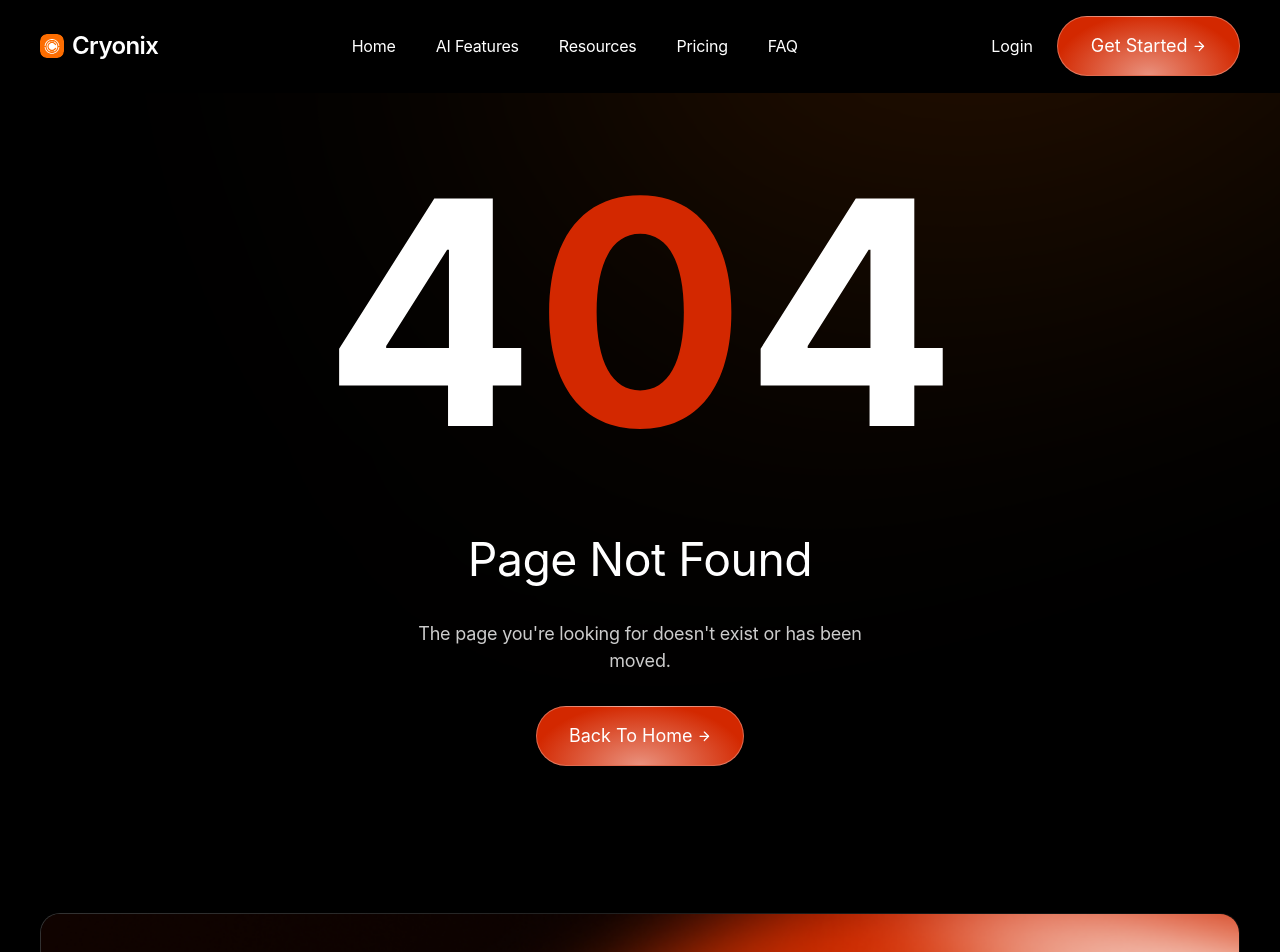
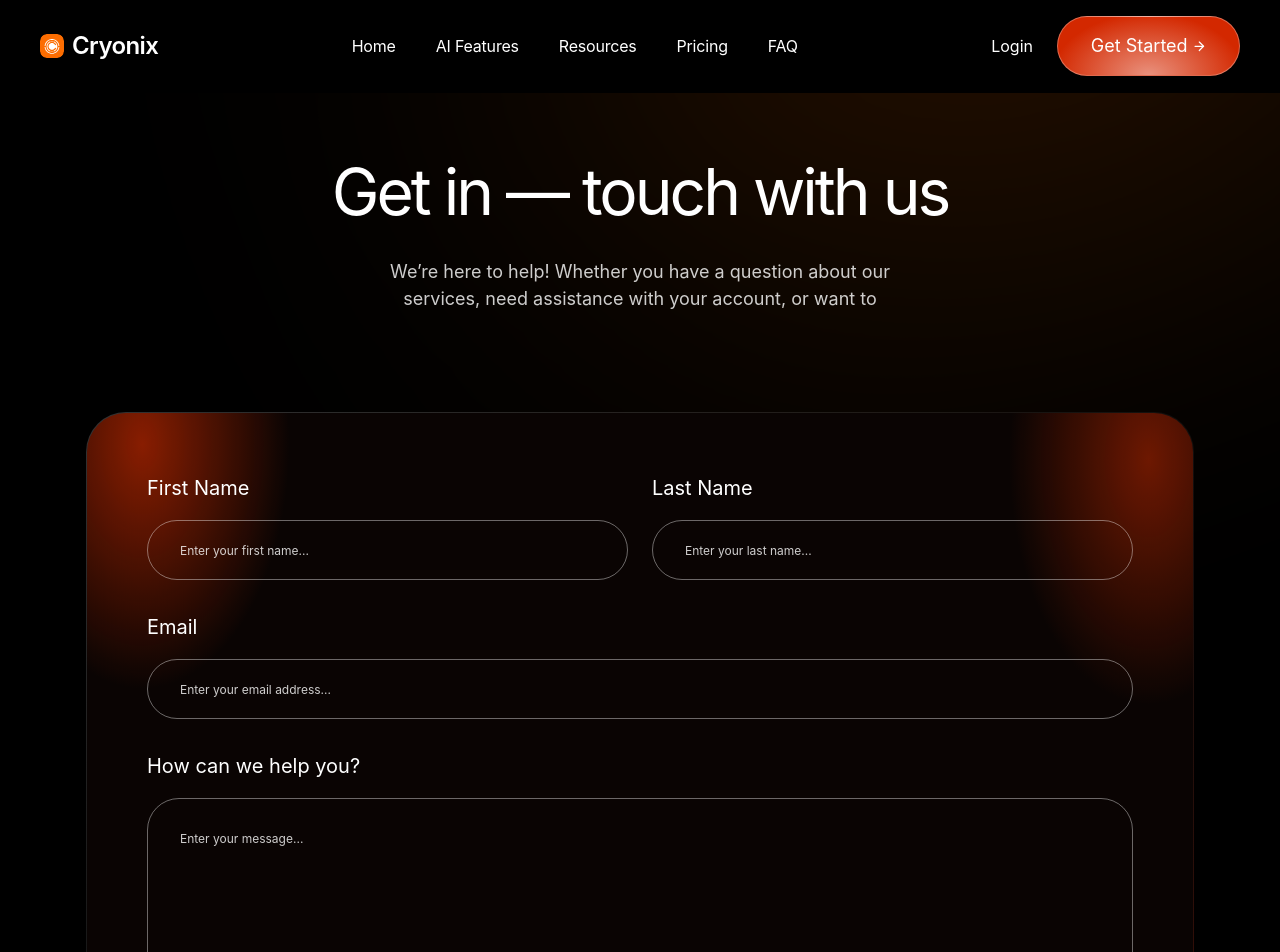
Before and after one commit to Israt022/Cryonix, a Next.js app: page /contact in a window 1280 px wide. Before the commit this address had no page. Shown: the top 952 px of the page. Built offline with nearby package versions, Linux system fonts and the light colour scheme.

Commit message:
contact page design

```diff
--- /dev/null
+++ b/src/app/contact/page.tsx
@@ -0,0 +1,28 @@
+import ContactContent from "@/component/contact/Contactcontent";
+import Cta from "@/component/home/Cta";
+
+const Contact = () => {
+    return (
+        <>
+            <section
+                id="contact"
+                className="relative overflow-hidden bg-black box-border"
+            >
+                {/* Top right glow */}
+                <div
+                    className="pointer-events-none absolute -top-[300px] -right-[200px] z-0 h-[300px] w-[900px] -rotate-[20deg] rounded-full bg-[#FC6D01]/30 blur-[200px]"
+                    aria-hidden="true"
+                />
+
+                {/* 64px gap from navbar, no bottom padding (Cta has py-100px) */}
+                <div className="container-custom relative z-10 pt-[64px]">
+                    <ContactContent />
+                </div>
+            </section>
+
+            <Cta />
+        </>
+    );
+};
+
+export default Contact;
--- /dev/null
+++ b/src/component/contact/Contactcontent.tsx
@@ -0,0 +1,27 @@
+import ContactForm from "./Contactform";
+
+const ContactContent = () => {
+    return (
+        // header -> form gap 100px
+        <div className="relative z-10 flex flex-col gap-[100px]">
+            {/* Header: title -> description gap 32px */}
+            <div className="flex flex-col items-center gap-8 text-center">
+                <h1 className="text-[42px] leading-[1.08] font-normal tracking-[-2.5px] text-white sm:text-[52px] lg:text-[64px] lg:tracking-[-3px]">
+                    Get in — touch with us
+                </h1>
+
+                <p className="max-w-[560px] text-base leading-[1.5] font-normal text-white/80 lg:text-lg">
+                    We’re here to help! Whether you have a question about our services,
+                    need assistance with your account, or want to
+                </p>
+            </div>
+
+            {/* 1440 view: 166px left/right margin (1440 - 2*166 = 1108) */}
+            <div className="mx-auto w-full max-w-[1108px]">
+                <ContactForm />
+            </div>
+        </div>
+    );
+};
+
+export default ContactContent;
--- /dev/null
+++ b/src/component/contact/Contactform.tsx
@@ -0,0 +1,68 @@
+"use client";
+
+import { ArrowRight } from "lucide-react";
+import FormField from "./Formfield";
+
+const ContactForm = () => {
+    const handleSubmit = (e: React.FormEvent<HTMLFormElement>) => {
+        e.preventDefault();
+        // TODO: send the form data here
+    };
+
+    return (
+        // gradient border
+        <div className="rounded-[40px] bg-gradient-to-br from-white/20 via-white/5 to-[#D32800]/30 p-px">
+            <form
+                onSubmit={handleSubmit}
+                className="flex flex-col gap-8 rounded-[39px] bg-[#0A0403] p-6 sm:p-10 lg:p-[60px]"
+                style={{
+                    backgroundImage: `
+                        radial-gradient(ellipse 19% 45% at 5% 4%, rgba(190,40,0,0.7), transparent 70%),
+                        radial-gradient(ellipse 18% 45% at 96% 6%, rgba(190,40,0,0.55), transparent 70%),
+                        radial-gradient(ellipse 55% 38% at 50% 100%, rgba(210,45,0,0.7), transparent 70%)
+                    `,
+                }}
+            >
+                {/* Row 1: two columns, 24px gap */}
+                <div className="grid grid-cols-1 gap-x-6 gap-y-8 md:grid-cols-2">
+                    <FormField
+                        id="firstName"
+                        label="First Name"
+                        placeholder="Enter your first name..."
+                    />
+                    <FormField
+                        id="lastName"
+                        label="Last Name"
+                        placeholder="Enter your last name..."
+                    />
+                </div>
+
+                <FormField
+                    id="email"
+                    label="Email"
+                    type="email"
+                    placeholder="Enter your email address..."
+                />
+
+                <FormField
+                    id="message"
+                    label="How can we help you?"
+                    type="textarea"
+                    placeholder="Enter your message..."
+                />
+
+                <div className="flex justify-end">
+                    <button
+                        type="submit"
+                        className="inline-flex h-[60px] w-[183px] items-center justify-center gap-1 rounded-[60px] border border-white/30 bg-[radial-gradient(ellipse_at_bottom,#E9917D_0%,#D32800_75%)] px-[19px] py-4 text-lg font-normal text-white transition-all duration-200 hover:brightness-110"
+                    >
+                        Send Message
+                        <ArrowRight size={14.58} strokeWidth={2} className="shrink-0" />
+                    </button>
+                </div>
+            </form>
+        </div>
+    );
+};
+
+export default ContactForm;
--- /dev/null
+++ b/src/component/contact/Formfield.tsx
@@ -0,0 +1,38 @@
+type FormFieldProps = {
+    id: string;
+    label: string;
+    placeholder: string;
+    type?: "text" | "email" | "textarea";
+};
+
+const labelClass = "text-lg font-normal text-white lg:text-[20px]";
+
+const FormField = ({ id, label, placeholder, type = "text" }: FormFieldProps) => {
+    return (
+        // label -> input gap 16px
+        <div className="flex flex-col gap-4">
+            <label htmlFor={id} className={labelClass}>
+                {label}
+            </label>
+
+            {type === "textarea" ? (
+                <textarea
+                    id={id}
+                    name={id}
+                    placeholder={placeholder}
+                    className="h-[240px] w-full resize-none rounded-[32px] border border-white/40 bg-transparent p-8 text-xs font-normal text-white outline-none transition-colors duration-200 placeholder:text-white/80 focus:border-white"
+                />
+            ) : (
+                <input
+                    id={id}
+                    name={id}
+                    type={type}
+                    placeholder={placeholder}
+                    className="h-[60px] w-full rounded-[60px] border border-white/40 bg-transparent px-8 text-xs font-normal text-white outline-none transition-colors duration-200 placeholder:text-white/80 focus:border-white"
+                />
+            )}
+        </div>
+    );
+};
+
+export default FormField;
```
